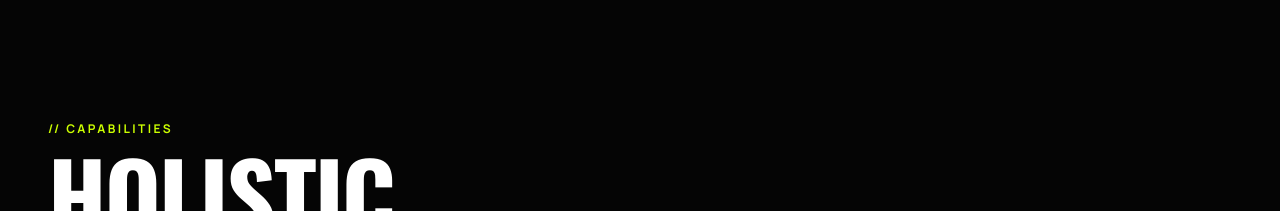
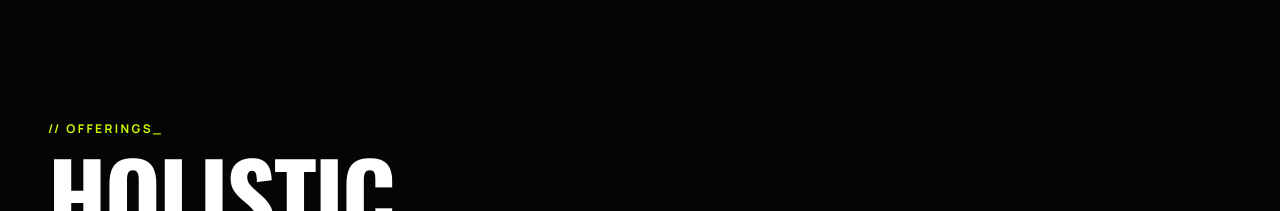
Before and after one commit to shieldmediaagency/Shield-Media, a React (Vite) app: page / in a window 1280 px wide. Shown: the part 920-1131 px from the top of the page. Built offline with nearby package versions, Linux system fonts and the light colour scheme.

Commit message:
refactor: Update 'Philosophy' label with an underscore and rename 'Capabilities' subtitle to 'Offerings_'.

```diff
--- a/components/Manifesto.tsx
+++ b/components/Manifesto.tsx
@@ -142,7 +142,7 @@ export const Manifesto: React.FC = () => {
       <div className="grid grid-cols-1 md:grid-cols-2 gap-16 md:gap-32 items-center">
         <div>
           <span className="text-neon-lime font-mono text-xs tracking-widest uppercase mb-6 block">
-              // Philosophy
+              // Philosophy_
           </span>
           {/* Replaced static header with ScrollRevealText */}
           <ScrollRevealText text={fullText} />
--- a/constants.ts
+++ b/constants.ts
@@ -31,7 +31,7 @@ export const CONTENT = {
       part1: "Holistic",
       part2: "Intelligence."
     },
-    subtitle: "// Capabilities",
+    subtitle: "// Offerings_",
     description: "We don't just execute tasks. We orchestrate entire digital ecosystems.",
     items: [
       {
```
